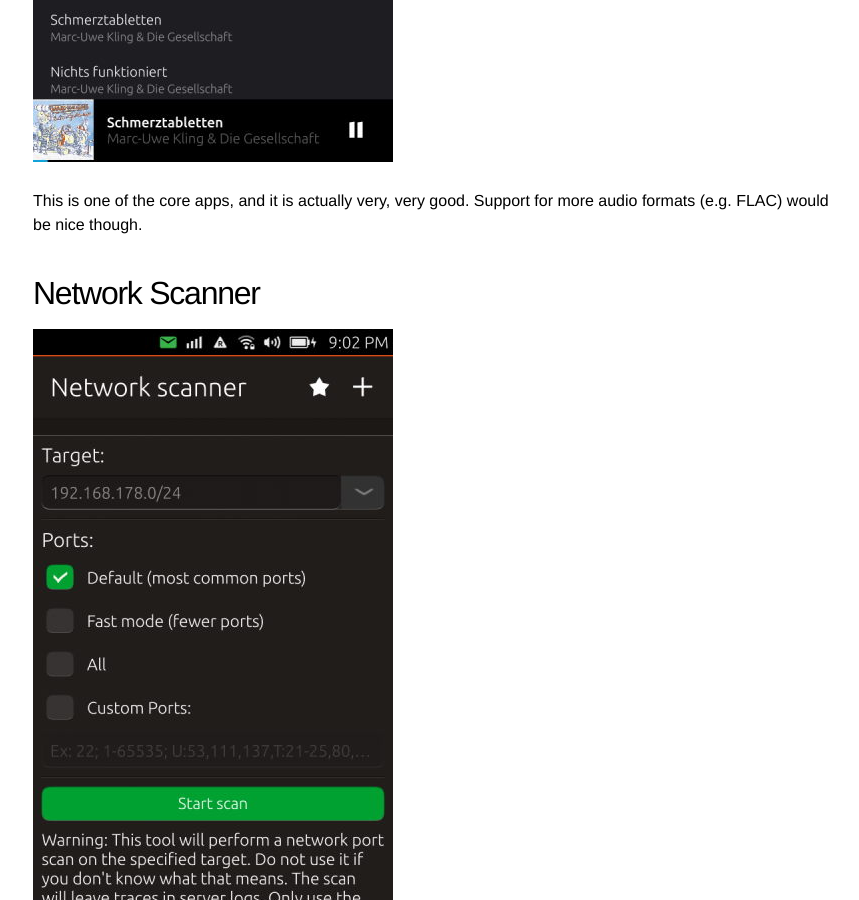
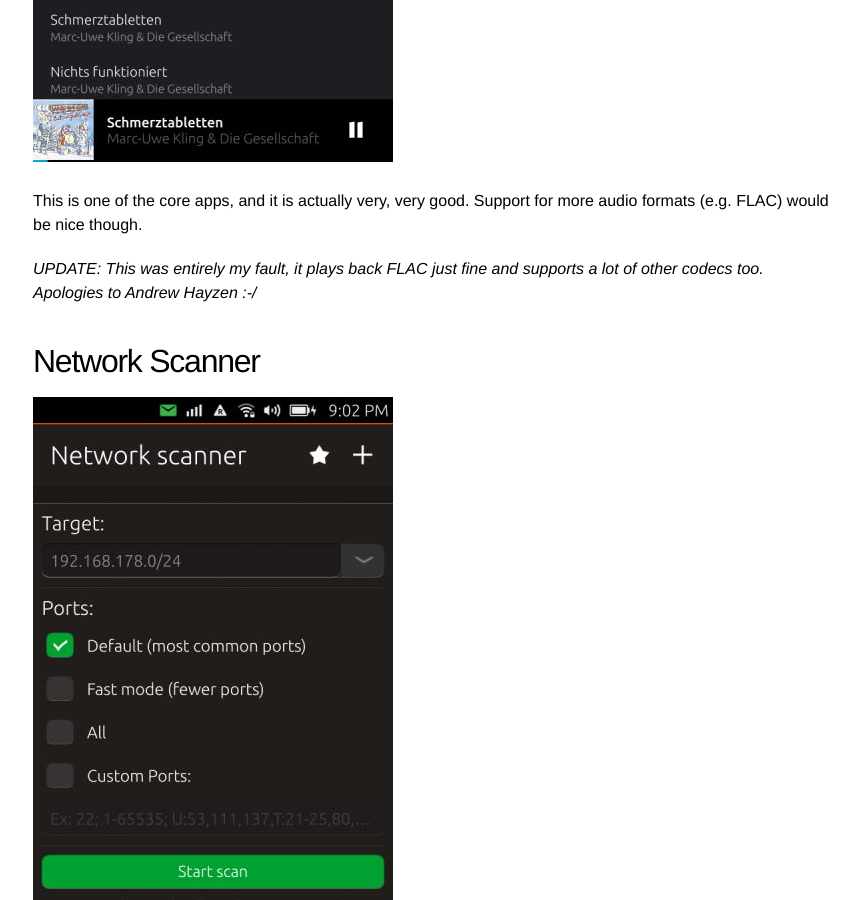
Before and after one commit to Sturmflut/sturmflut.github.io, a Jekyll site: the page built from _posts/2015-05-30-my-favourite-ubuntu-touch-apps-may-2015.markdown, in a window 1280 px wide and 900 px high, scrolled down 8331 px. Shown: the whole window, without its empty margins (207-1066 px from the left). Built offline with Jekyll 4.4.1, drawn with Linux system fonts in a browser that asks for light colours.

Commit message:
Update: The Music app plays FLAC just fine.

```diff
--- a/_posts/2015-05-30-my-favourite-ubuntu-touch-apps-may-2015.markdown
+++ b/_posts/2015-05-30-my-favourite-ubuntu-touch-apps-may-2015.markdown
@@ -118,6 +118,8 @@ I've always suspected that this picture, and many other things in my apartment,
 
 This is one of the core apps, and it is actually very, very good. Support for more audio formats (e.g. FLAC) would be nice though.
 
+*UPDATE: This was entirely my fault, it plays back FLAC just fine and supports a lot of other codecs too. Apologies to Andrew Hayzen :-/*
+
 
 
 ## Network Scanner
```
Also changed, not shown: images/2015-05-top-ubuntu-touch-games/mines.jpg.
